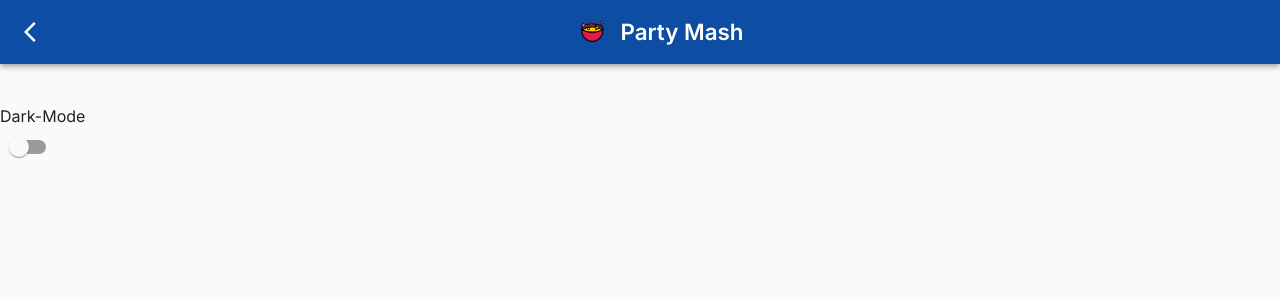
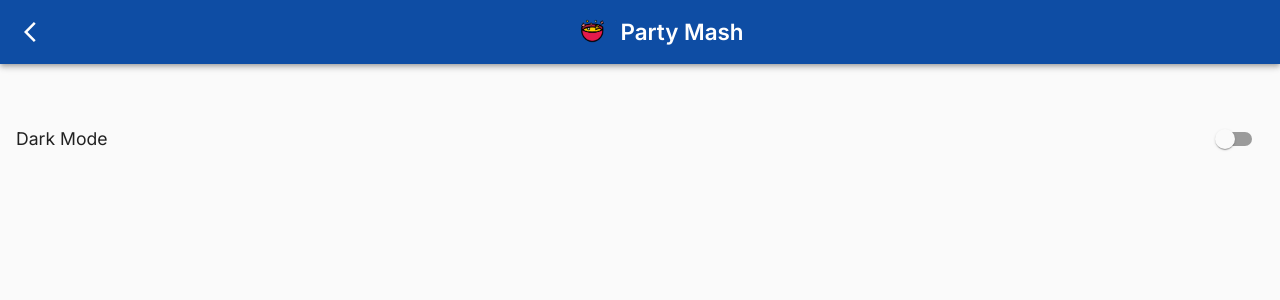
Before and after one commit to MManthey/PartyMash, a React (Create React App) app: page /globalSettings in a window 1280 px wide. Shown: the top 300 px of the page. Built offline with nearby package versions, Linux system fonts and the light colour scheme.

Commit message:
Globale Einstellungen styled, unnötige imports rausgenommen

```diff
--- a/src/App.js
+++ b/src/App.js
@@ -9,7 +9,6 @@ import { BrowserRouter as Router, Switch, Route } from "react-router-dom";
 import { createMuiTheme, ThemeProvider } from "@material-ui/core/styles";
 import GlobalSettings from "./pages/GlobalSettings";
 import { useState } from "react";
-import ToggleSwitch from "@material-ui/core/Switch";
 import CssBaseline from "@material-ui/core/CssBaseline";
 
 function App() {
@@ -48,6 +47,7 @@ function App() {
       },
       body1: {
         fontWeight: "400",
+        fontSize: "1.1rem",
       },
     },
     overrides: {
--- a/src/components/NavBar.js
+++ b/src/components/NavBar.js
@@ -4,7 +4,6 @@ import AppBar from "@material-ui/core/AppBar";
 import Toolbar from "@material-ui/core/Toolbar";
 import Typography from "@material-ui/core/Typography";
 import IconButton from "@material-ui/core/IconButton";
-import AccountCircleIcon from "@material-ui/icons/AccountCircle";
 import ArrowBackIosIcon from "@material-ui/icons/ArrowBackIos";
 import InfoOutlinedIcon from "@material-ui/icons/InfoOutlined";
 import MoreVertOutlinedIcon from "@material-ui/icons/MoreVertOutlined";
--- a/src/components/SettingsElement.js
+++ b/src/components/SettingsElement.js
@@ -1,14 +1,14 @@
 import React from "react";
 import Grid from "@material-ui/core/Grid";
 import { Typography } from "@material-ui/core";
-import { makeStyles } from "@material-ui/core/styles";
+// import { makeStyles } from "@material-ui/core/styles";
 import GroupedButtons from "./GroupedButtons";
 import Switch from "@material-ui/core/Switch";
 
-const useStyles = makeStyles({});
+// const useStyles = makeStyles({});
 
 function SettingsElement(props) {
-  const classes = useStyles();
+  // const classes = useStyles();
 
   const [state, setState] = React.useState({
     checked: true,
@@ -31,11 +31,17 @@ function SettingsElement(props) {
             onChange={handleChange}
             color="primary"
             name="checked"
-            inputProps={{ "aria-label": "primary checkbox" }}
+            inputProps={{ "aria-label": "Settings" }}
           />
         );
       case "incrementer":
-        return <GroupedButtons id={props.id} maxValue={props.maxValue} minValue={props.minValue}/>;
+        return (
+          <GroupedButtons
+            id={props.id}
+            maxValue={props.maxValue}
+            minValue={props.minValue}
+          />
+        );
       default:
         return null;
     }
--- a/src/pages/GlobalSettings.js
+++ b/src/pages/GlobalSettings.js
@@ -1,22 +1,28 @@
 import React from "react";
 import NavBar from "../components/NavBar";
 import Grid from "@material-ui/core/Grid";
-import SettingsElement from "../components/SettingsElement";
 import Switch from "@material-ui/core/Switch";
-
-function renderSettings(items) {
-  return items.map((item) => (
-    <Grid item>
-      <SettingsElement text={item.text} controlElement={item.controlElement} />
-    </Grid>
-  ));
-}
+import { Typography } from "@material-ui/core";
+import Box from "@material-ui/core/Box";
 
 function GlobalSettings(props) {
-  const settingElements = [{ text: "Dark-Mode", controlElement: "switch" }];
   return (
     <div>
       <NavBar leftSide="arrow" text="Party Mash" logo={true} />
+      <Box mx={2} my={2}>
+        {/**https://stackoverflow.com/questions/45519275/grid-in-material-ui-causes-horizontal-scroll-react*/}
+        <Grid
+          // className={classes.grid}
+          container
+          direction="column"
+          justify="space-evenly"
+          alignItems="stretch"
+          spacing={4}
+          style={{
+            margin: 0,
+            width: "100%",
+          }}
+        >
           <Grid
             style={{ marginTop: 16, marginBottom: 16 }}
             container
@@ -26,7 +32,17 @@ function GlobalSettings(props) {
             spacing={6}
           >
             <Grid item>
-          <SettingsElement text="Dark-Mode" />
+              <Grid
+                container
+                direction="row"
+                alignItems="center"
+                wrap="nowrap"
+                justify="space-between"
+              >
+                <Grid item>
+                  <Typography>Dark Mode</Typography>
+                </Grid>
+                <Grid item>
                   <Switch
                     checked={props.checked}
                     onChange={props.onChange}
@@ -35,6 +51,10 @@ function GlobalSettings(props) {
                   />
                 </Grid>
               </Grid>
+            </Grid>
+          </Grid>
+        </Grid>
+      </Box>
     </div>
   );
 }
```
Also changed, not shown: src/components/teams/TeamRow.js (+30 -24 lines). Lines whose indentation alone changed are shown as unchanged.
